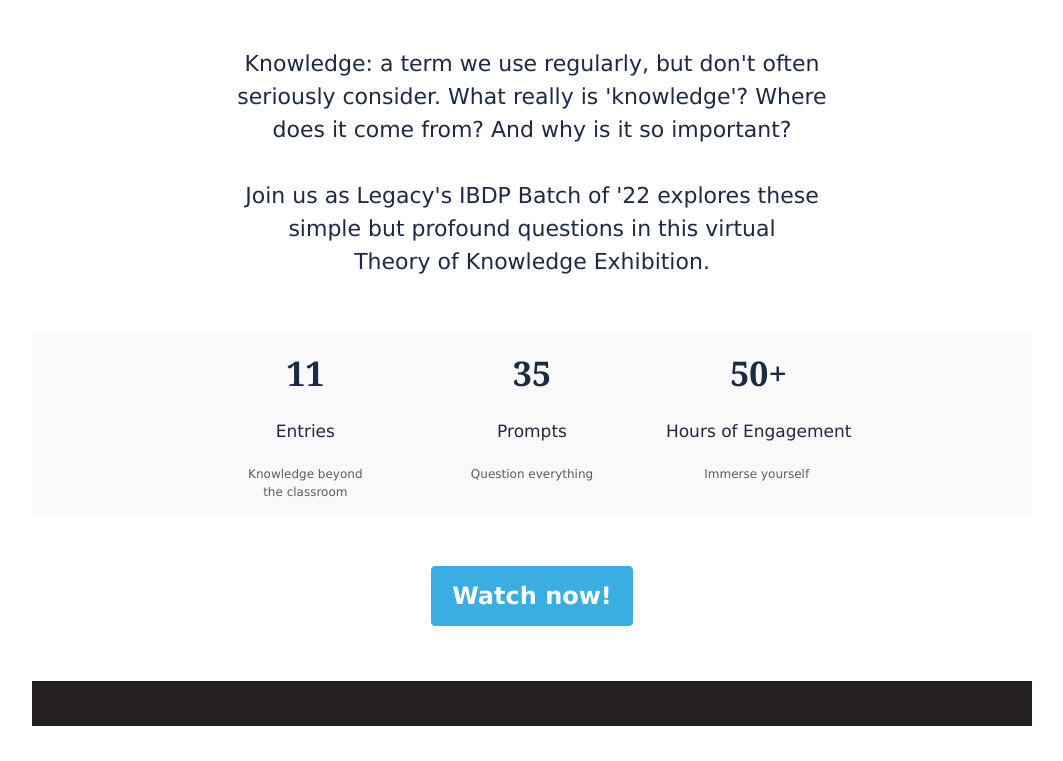
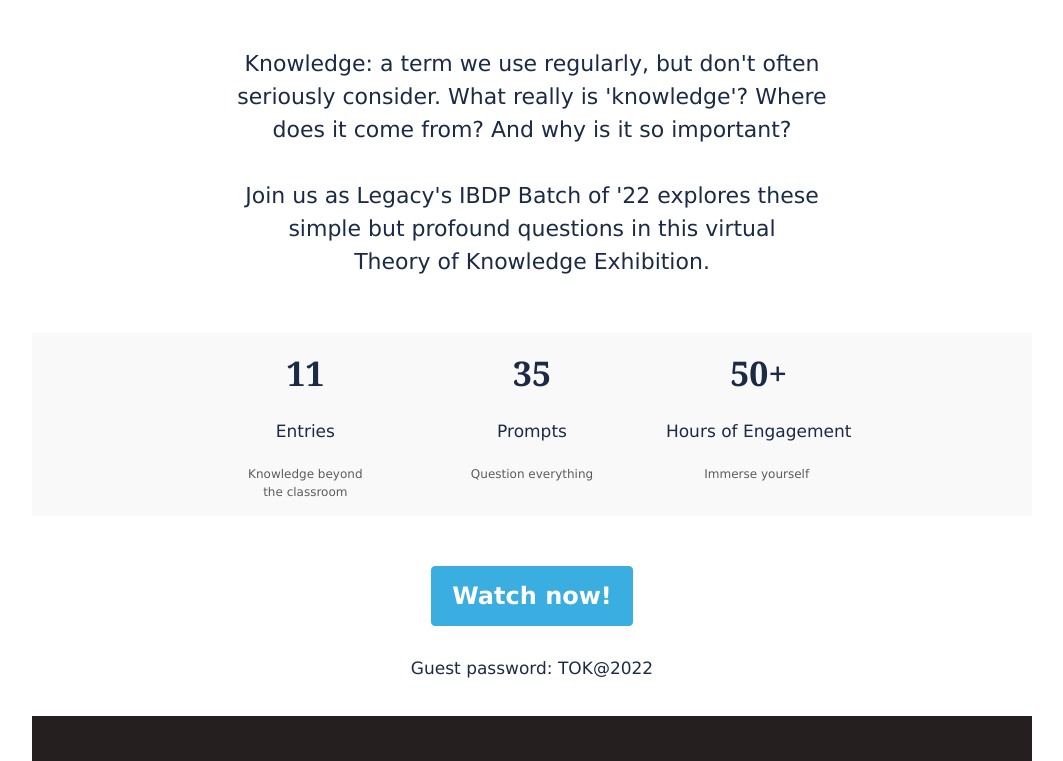
Before and after one commit to nikhilhenry/Email-Templates, a plain HTML site: page tok-exhibition/TOK Exhibition 2021 invite image.html in a window 1280 px wide. Shown: the part 952-1713 px from the top of the page, without its empty margins (108-1171 px from the left). Before the commit the page ends 1678 px from the top, so only its background shows below. Drawn offline with Linux system fonts and the light colour scheme; a web font is replaced by a local one.

Commit message:
add password

```diff
--- a/tok-exhibition/TOK Exhibition 2021 invite image.html
+++ b/tok-exhibition/TOK Exhibition 2021 invite image.html
@@ -1616,7 +1616,7 @@
                               text-align: center;
                               mso-border-alt: none;
                               word-break: keep-all;
-															margin-bottom:40px;
+															margin-bottom:20px;
                             "
                             target="_blank"
                             ><span
@@ -1642,6 +1642,32 @@
                               ></span
                             ></a
                           >
+                          <div class="txtTinyMce-wrapper" style="
+                          line-height: 1.5;
+                          font-size: 12px;
+                          font-family: Lucida Sans Unicode, Lucida Grande,
+                            Lucida Sans, Geneva, Verdana, sans-serif;
+                          color: #1c2b45;
+                          mso-line-height-alt: 18px;
+                          margin-bottom:20px;
+                        ">
+                        <p style="
+                            margin: 0;
+                            font-size: 17px;
+                            line-height: 1.5;
+                            word-break: break-word;
+                            text-align: center;
+                            mso-line-height-alt: 26px;
+                            mso-ansi-font-size: 18px;
+                            margin-top: 10px;
+                            margin-bottom: 0;
+                          ">
+                          <span style="
+                              font-size: 17px;
+                              mso-ansi-font-size: 18px;
+                            ">Guest password: TOK@2022</span>
+                        </p>
+                      </div>
                           <!--[if mso]></center></v:textbox></v:roundrect></td></tr></table><![endif]-->
                         </div>
                         <!--[if (!mso)&(!IE)]><!-->
```
